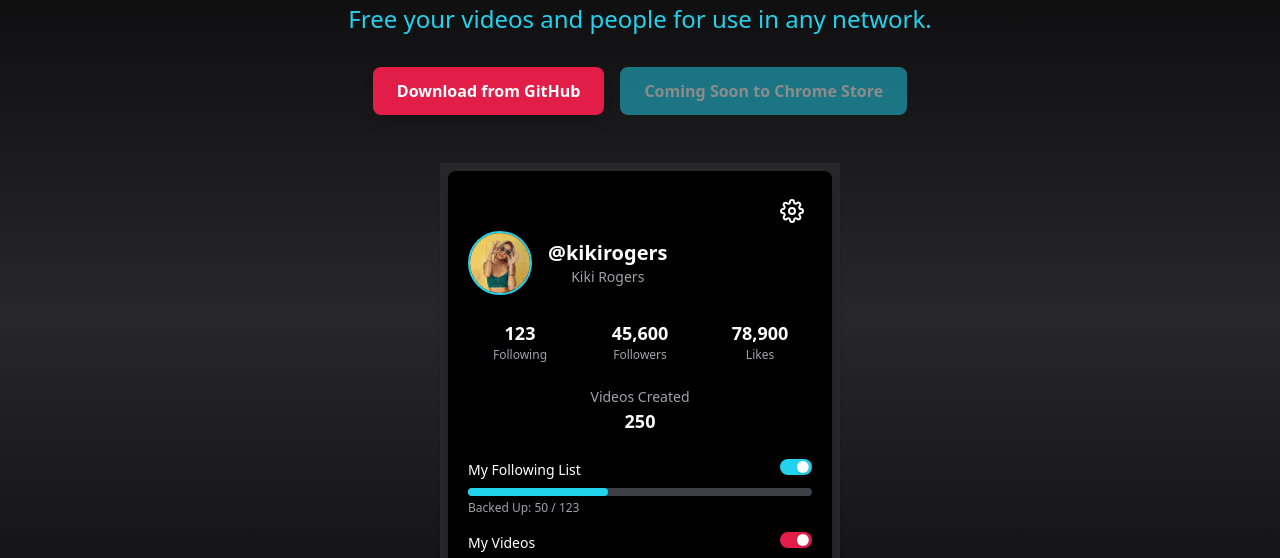
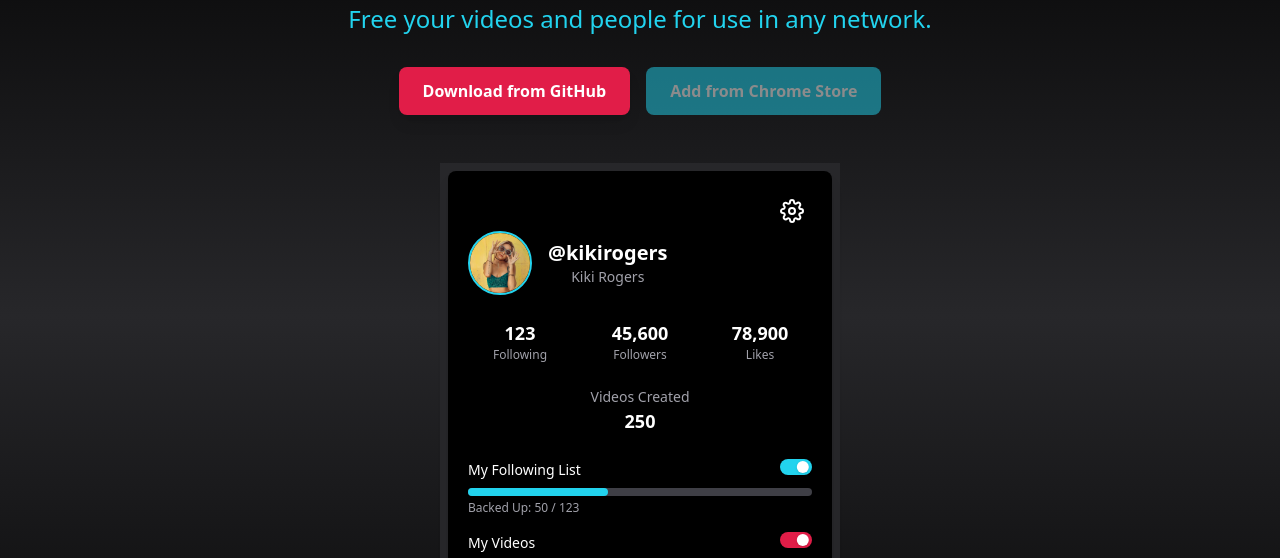
Before and after one commit to mullojo/Toktopia, a browser extension: page site/index.html in a window 1280 px wide. Shown: the part 201-759 px from the top of the page. Drawn offline with nearby package versions, Linux system fonts and the light colour scheme.

Commit message:
Added Chrome Store Link

```diff
--- a/site/index.html
+++ b/site/index.html
@@ -16,7 +16,7 @@
           <p class="text-xl md:text-2xl text-cyan-400 mb-8">Free your videos and people for use in any network.</p>
           <div class="flex gap-4">
             <a href="https://raw.githubusercontent.com/mullojo/Toktopia/main/Toktopia-main.zip" class="px-6 py-3 bg-rose-600 text-white font-semibold rounded-lg shadow-lg hover:bg-rose-700 transition">Download from GitHub</a>
-            <button disabled class="px-6 py-3 bg-cyan-400 text-white font-semibold rounded-lg opacity-50 cursor-not-allowed">Coming Soon to Chrome Store</button>
+            <button href="https://chromewebstore.google.com/detail/toktopia/klgipdpkmhpnppefoepjcnckaioankgb" target="_blank" class="px-6 py-3 bg-cyan-400 text-white font-semibold rounded-lg opacity-50 cursor-not-allowed">Add from Chrome Store</button>
           </div>
           <div class="mt-12 max-w-4xl pb-10">
             <img src="your-screenshot-url-here" alt="Toktopia UI" class="rounded-lg shadow-lg border border-zinc-800 hidden">
```
